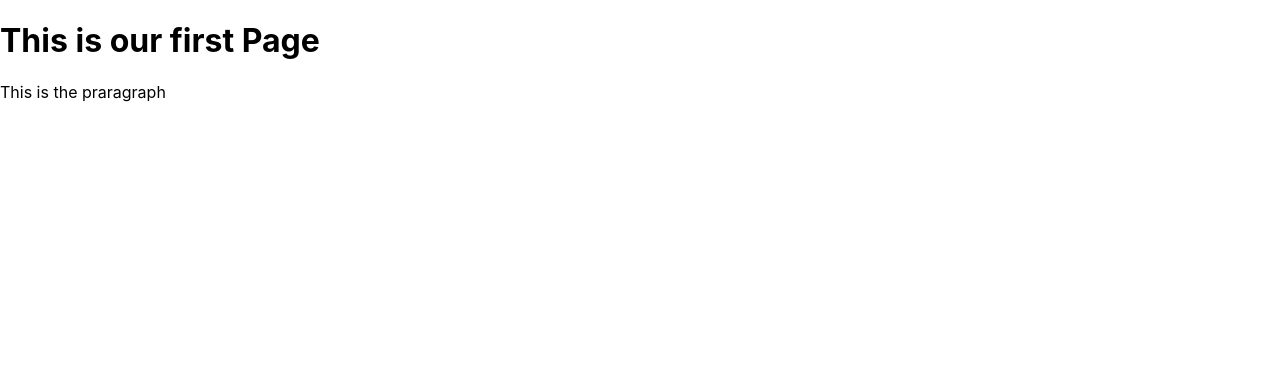
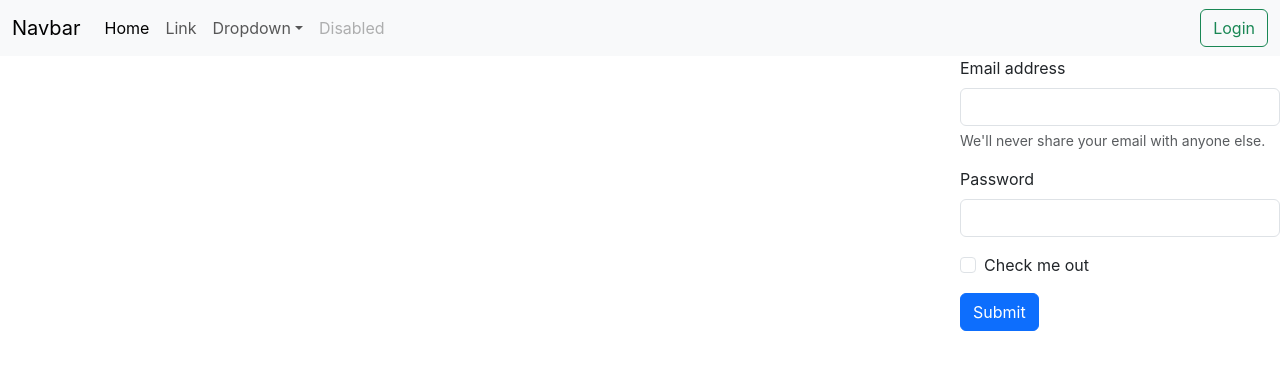
Before and after one commit to SuhaibKhan7/G4, a React (Create React App) app in the folder learnreact/: page / in a window 1280 px wide. Shown: the top 370 px of the page. Built offline with nearby package versions, Linux system fonts and the light colour scheme.

Commit message:
bootstrap use

```diff
--- a/learnreact/package.json
+++ b/learnreact/package.json
@@ -6,7 +6,9 @@
     "@testing-library/jest-dom": "^5.17.0",
     "@testing-library/react": "^13.4.0",
     "@testing-library/user-event": "^13.5.0",
+    "bootstrap": "^5.3.3",
     "react": "^18.2.0",
+    "react-bootstrap": "^2.10.2",
     "react-dom": "^18.2.0",
     "react-scripts": "5.0.1",
     "web-vitals": "^2.1.4"
--- /dev/null
+++ b/learnreact/src/App.js
@@ -0,0 +1,13 @@
+import React from 'react'
+import Header from './components/Header';
+import 'bootstrap/dist/css/bootstrap.min.css';
+
+
+export default function App() {
+  return (
+    <div className=''>
+
+    <Header/>
+    </div>
+  )
+}
--- /dev/null
+++ b/learnreact/src/components/Header.js
@@ -0,0 +1,48 @@
+import React from 'react'
+import Login from './Login'
+export default function Header() {
+  return (
+    <div>
+          <nav className="navbar navbar-expand-lg bg-body-tertiary">
+              <div className="container-fluid">
+                  <a className="navbar-brand" href="#">Navbar</a>
+                  <button className="navbar-toggler" type="button" data-bs-toggle="collapse" data-bs-target="#navbarSupportedContent" aria-controls="navbarSupportedContent" aria-expanded="false" aria-label="Toggle navigation">
+                      <span className="navbar-toggler-icon"></span>
+                  </button>
+                  <div className="collapse navbar-collapse" id="navbarSupportedContent">
+                      <ul className="navbar-nav me-auto mb-2 mb-lg-0">
+                          <li className="nav-item">
+                              <a className="nav-link active" aria-current="page" href="#">Home</a>
+                          </li>
+                          <li className="nav-item">
+                              <a className="nav-link" href="#">Link</a>
+                          </li>
+                          <li className="nav-item dropdown">
+                              <a className="nav-link dropdown-toggle" href="#" role="button" data-bs-toggle="dropdown" aria-expanded="false">
+                                  Dropdown
+                              </a>
+                              <ul className="dropdown-menu">
+                                  <li><a className="dropdown-item" href="#">Action</a></li>
+                                  <li><a className="dropdown-item" href="#">Another action</a></li>
+                                  <li><hr className="dropdown-divider"/></li>
+                                  <li><a className="dropdown-item" href="#">Something else here</a></li>
+                              </ul>
+                          </li>
+                          <li className="nav-item">
+                              <a className="nav-link disabled" aria-disabled="true">Disabled</a>
+                          </li>
+                      </ul>
+                      <form className="d-flex" role="search">
+
+                              <button className="btn btn-outline-success" type="submit">Login</button>
+                      </form>
+                  </div>
+              </div>
+          </nav>
+
+        <Login/>
+
+
+    </div>
+  )
+}
--- /dev/null
+++ b/learnreact/src/components/Login.js
@@ -0,0 +1,25 @@
+import React from 'react'
+
+export default function Login() {
+  return (
+    <div className='w-25 end-0 position-absolute'>
+          <form>
+              <div className="mb-3">
+                  <label htmlFor="exampleInputEmail1" className="form-label">Email address</label>
+                  <input type="email" className="form-control" id="exampleInputEmail1" aria-describedby="emailHelp"/>
+                      <div id="emailHelp" className="form-text">We'll never share your email with anyone else.</div>
+              </div>
+              <div className="mb-3">
+                  <label htmlFor="exampleInputPassword1" className="form-label">Password</label>
+                  <input type="password" className="form-control" id="exampleInputPassword1"/>
+              </div>
+              <div className="mb-3 form-check">
+                  <input type="checkbox" className="form-check-input" id="exampleCheck1"/>
+                      <label className="form-check-label" htmlFor="exampleCheck1">Check me out</label>
+              </div>
+              <button type="submit" className="btn btn-primary">Submit</button>
+          </form>
+
+    </div>
+  )
+}
--- a/learnreact/src/index.js
+++ b/learnreact/src/index.js
@@ -1,10 +1,10 @@
 import React from 'react';
 import ReactDOM from 'react-dom/client';
+import App from './App';
 import './index.css';
 const root = ReactDOM.createRoot(document.getElementById('root'));
 root.render(
 <>
-  <h1>This is our first Page</h1>
-  <p>This is the praragraph</p>
+  <App/>
 </>
 );
```
Also changed, not shown: 1 other file (tests, documents, lock files or other folders).
